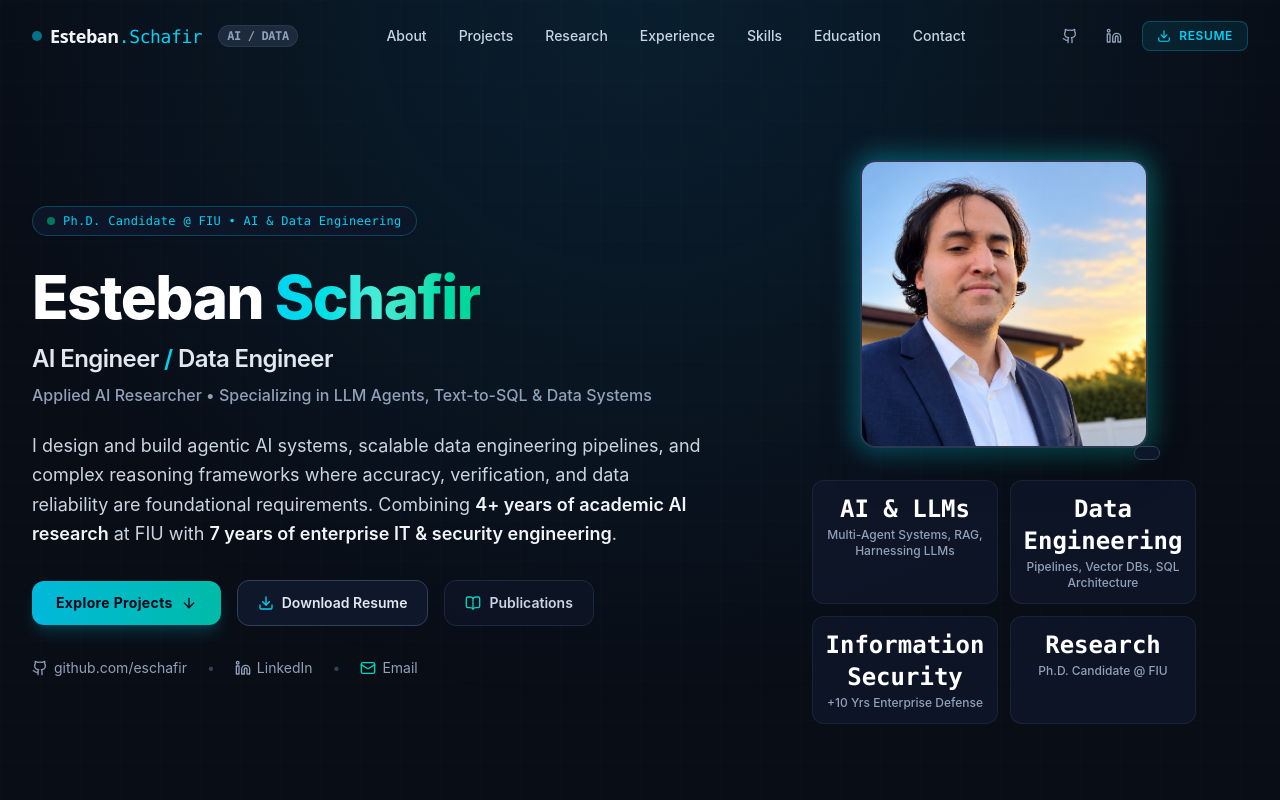
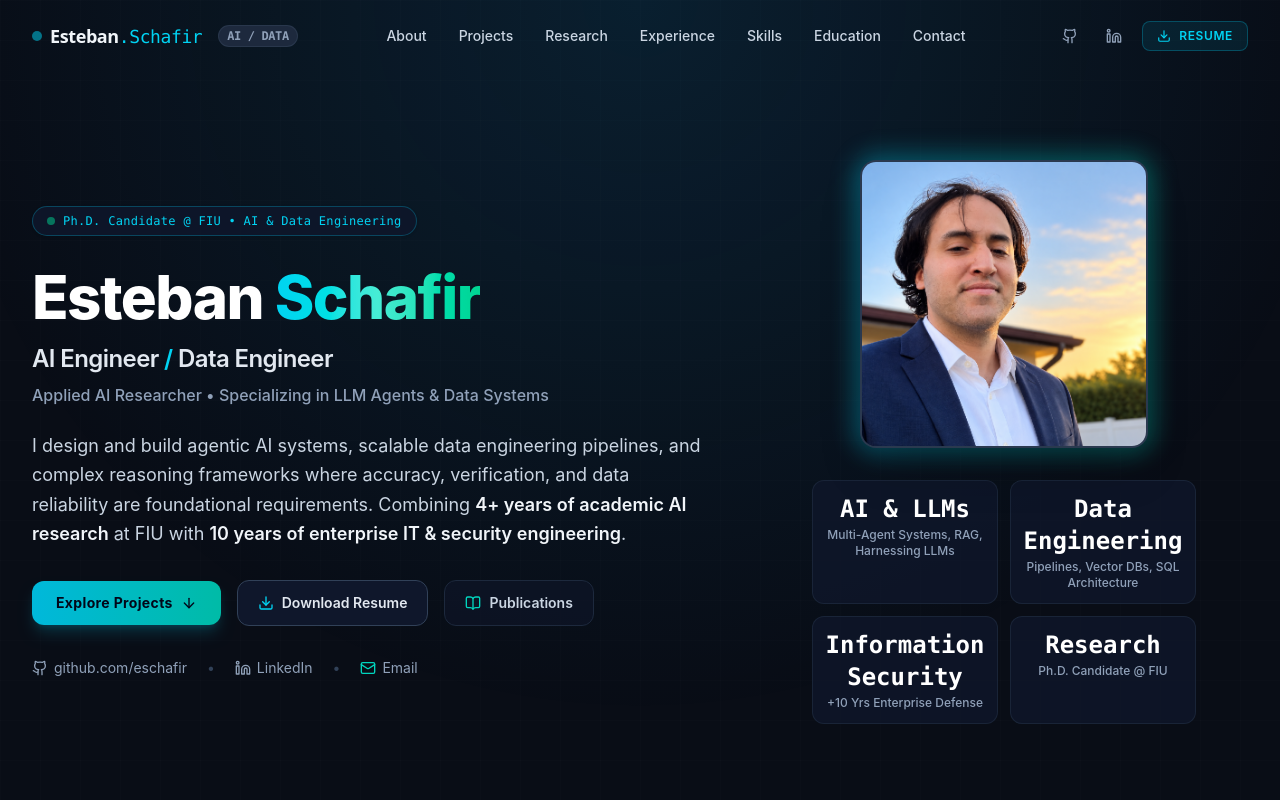
Before and after one commit to eschafir/portfolio, a Next.js app: page / in a window 1280 px wide. Shown: the top 800 px of the page. Built offline with nearby package versions, Linux system fonts and the light colour scheme.

Commit message:
Corrected years of experience

```diff
--- a/src/components/Hero.tsx
+++ b/src/components/Hero.tsx
@@ -29,13 +29,13 @@ export function Hero() {
                 AI Engineer <span className="text-cyan-400">/</span> Data Engineer
               </p>
               <p className="text-sm sm:text-base font-medium text-slate-400">
-                Applied AI Researcher &bull; Specializing in LLM Agents, Text-to-SQL &amp; Data Systems
+                Applied AI Researcher &bull; Specializing in LLM Agents &amp; Data Systems
               </p>
             </div>
 
             {/* Value Proposition (No buzzwords, crisp and concrete) */}
             <p className="text-slate-300 text-base sm:text-lg leading-relaxed max-w-2xl mx-auto lg:mx-0">
-              {persona.valueProposition} Combining <span className="text-slate-100 font-semibold">4+ years of academic AI research</span> at FIU with <span className="text-slate-100 font-semibold">7 years of enterprise IT &amp; security engineering</span>.
+              {persona.valueProposition} Combining <span className="text-slate-100 font-semibold">4+ years of academic AI research</span> at FIU with <span className="text-slate-100 font-semibold">10 years of enterprise IT &amp; security engineering</span>.
             </p>
 
             {/* Primary Action Buttons */}
@@ -119,10 +119,10 @@ export function Hero() {
               </div>
 
               {/* Verified Badge */}
-              <div className="absolute -bottom-3 -right-3 bg-slate-900/95 border border-slate-700 rounded-xl px-3 py-1.5 shadow-xl flex items-center space-x-2 text-xs font-mono text-cyan-400">
-                {/* <CheckCircle2 className="w-4 h-4 text-emerald-400" /> */}
-                {/* <span>FIU CS Ph.D.</span> */}
-              </div>
+              {/* <div className="absolute -bottom-3 -right-3 bg-slate-900/95 border border-slate-700 rounded-xl px-3 py-1.5 shadow-xl flex items-center space-x-2 text-xs font-mono text-cyan-400">
+                <CheckCircle2 className="w-4 h-4 text-emerald-400" />
+                <span>FIU CS Ph.D.</span>
+              </div> */}
             </div>
 
             {/* Quick Metrics Bar below headshot */}
```
